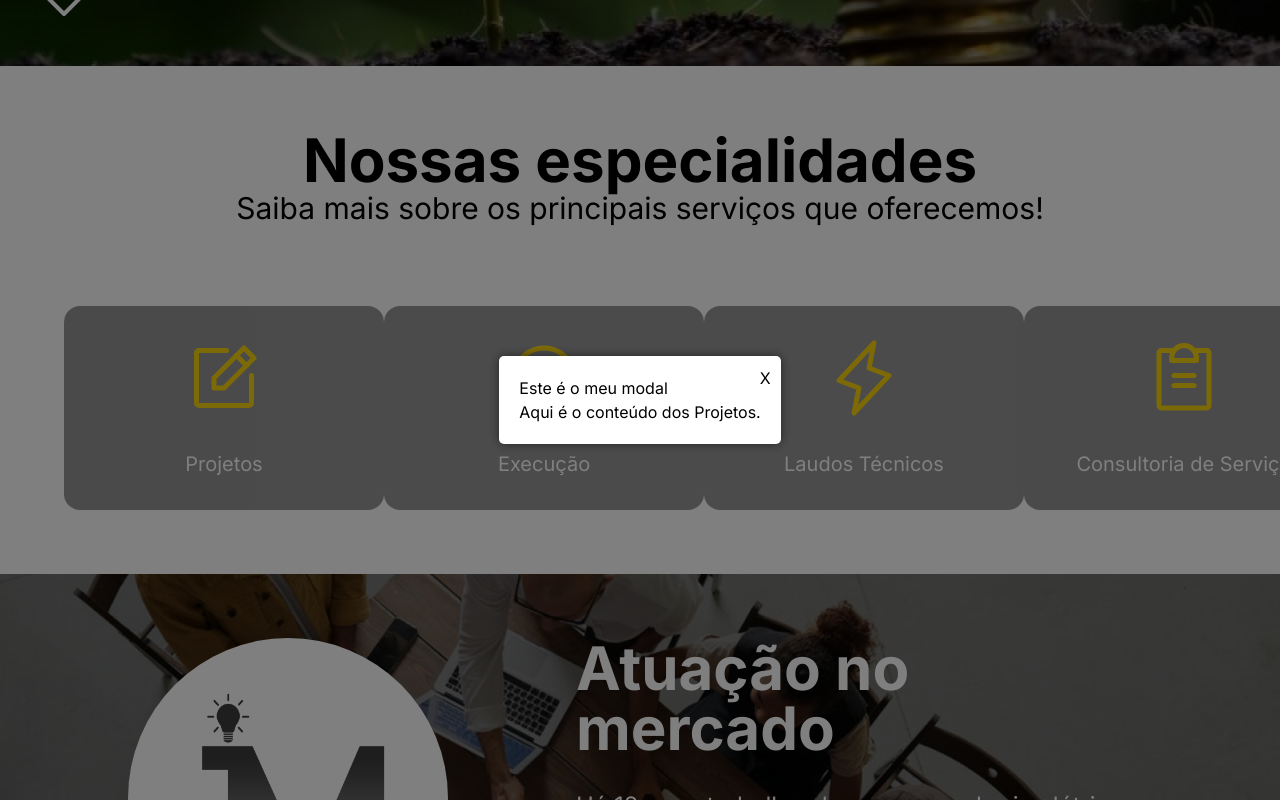
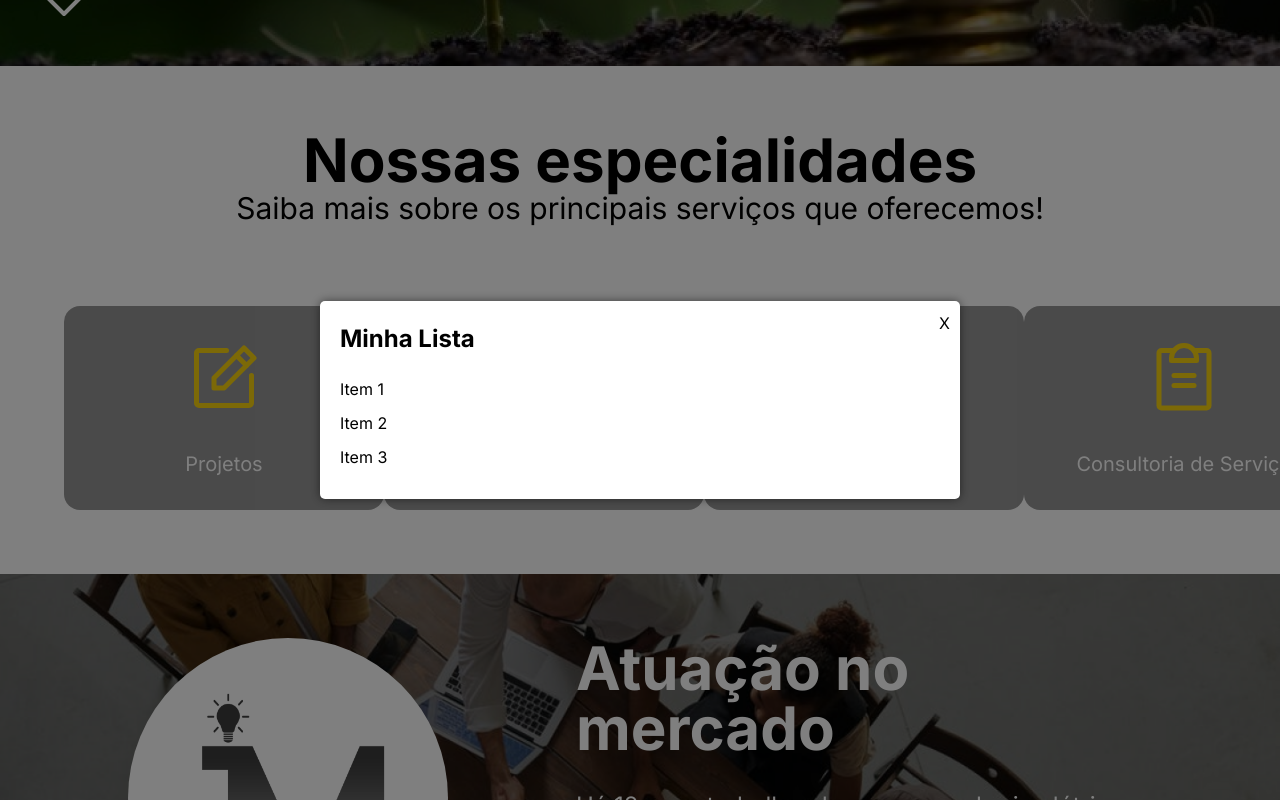
Before and after one commit to JellyFishDevelopment/jm-eletrica, a React (Vite) app: page / in a window 1280 px wide. Both pictures are taken after a click on the button "Projetos". Shown: the part 703-1503 px from the top of the page. Built offline with nearby package versions, Linux system fonts and the light colour scheme.

Commit message:
4modais feitos

```diff
--- a/package.json
+++ b/package.json
@@ -23,6 +23,7 @@
   "devDependencies": {
     "@types/react": "^18.0.26",
     "@types/react-dom": "^18.0.9",
+    "@types/styled-components": "^5.1.26",
     "@vitejs/plugin-react": "^3.0.0",
     "autoprefixer": "^10.4.13",
     "postcss": "^8.4.21",
--- a/src/components/Modal.tsx
+++ b/src/components/Modal.tsx
@@ -1,4 +1,3 @@
-import React from 'react';
 import styled from 'styled-components';
 
 const ModalWrapper = styled.div`
@@ -29,6 +28,7 @@ const ModalContent = styled.div`
   box-shadow: 0 0 10px rgba(0, 0, 0, 0.5);
   position: relative;
   z-index: 1;
+  width: 50%;
 `;
 
 const ModalClose = styled.button`
@@ -37,7 +37,23 @@ const ModalClose = styled.button`
   right: 10px;
 `;
 
-const Modal = ({ isOpen, onClose, children }) => {
+const ModalTitle = styled.h2`
+  font-size: 1.5rem;
+  font-weight: bold;
+  margin-bottom: 20px;
+`;
+
+const ModalList = styled.ul`
+  list-style: none;
+  padding: 0;
+  margin: 0;
+`;
+
+const ModalListItem = styled.li`
+  margin-bottom: 10px;
+`;
+
+const Modal = ({ isOpen, onClose, title, list }) => {
   if (!isOpen) return null;
 
   return (
@@ -45,7 +61,12 @@ const Modal = ({ isOpen, onClose, children }) => {
       <ModalOverlay onClick={onClose} />
       <ModalContent>
         <ModalClose onClick={onClose}>X</ModalClose>
-        {children}
+        <ModalTitle>{title}</ModalTitle>
+        <ModalList>
+          {list.map((item, index) => (
+            <ModalListItem key={index}>{item}</ModalListItem>
+          ))}
+        </ModalList>
       </ModalContent>
     </ModalWrapper>
   );
--- a/src/pages/Home.tsx
+++ b/src/pages/Home.tsx
@@ -53,6 +53,7 @@ export default function Home() {
     setIsOpenModal4(false);
   };
 
+  const items = ['Item 1', 'Item 2', 'Item 3'];
 
   return (
     <div>
@@ -130,7 +131,7 @@ export default function Home() {
               />
             </button>
             <div>
-            <Modal isOpen={isOpenModal1} onClose={handleCloseModal1}>
+            <Modal isOpen={isOpenModal1} onClose={handleCloseModal1} title="Minha Lista" list={items}>
                 <h2>Este é o meu modal</h2>
                 <p>Aqui é o conteúdo dos Projetos.</p>
               </Modal>
@@ -150,7 +151,7 @@ export default function Home() {
               />
             </button>
             <div>
-            <Modal isOpen={isOpenModal2} onClose={handleCloseModal2}>
+            <Modal isOpen={isOpenModal2} onClose={handleCloseModal2} title="Minha Lista" list={items}>
                 <h2>Este é o meu modal</h2>
                 <p>Aqui é o conteúdo da Execução.</p>
               </Modal>
@@ -170,7 +171,7 @@ export default function Home() {
               />
             </button>
             <div>
-            <Modal isOpen={isOpenModal3} onClose={handleCloseModal3}>
+            <Modal isOpen={isOpenModal3} onClose={handleCloseModal3} title="Minha Lista" list={items}>
                 <h2>Este é o meu modal</h2>
                 <p>Aqui é o conteúdo dos Laudos Técnicos.</p>
               </Modal>
@@ -190,7 +191,7 @@ export default function Home() {
               />
             </button>
             <div>
-            <Modal isOpen={isOpenModal4} onClose={handleCloseModal4}>
+            <Modal isOpen={isOpenModal4} onClose={handleCloseModal4} title="Minha Lista 4" list={items}>
                 <h2>Este é o meu modal</h2>
                 <p>Aqui é o conteúdo da Consultoria de Serviço.</p>
               </Modal>
```
Also changed, not shown: 1 other file (tests, documents, lock files or other folders).
